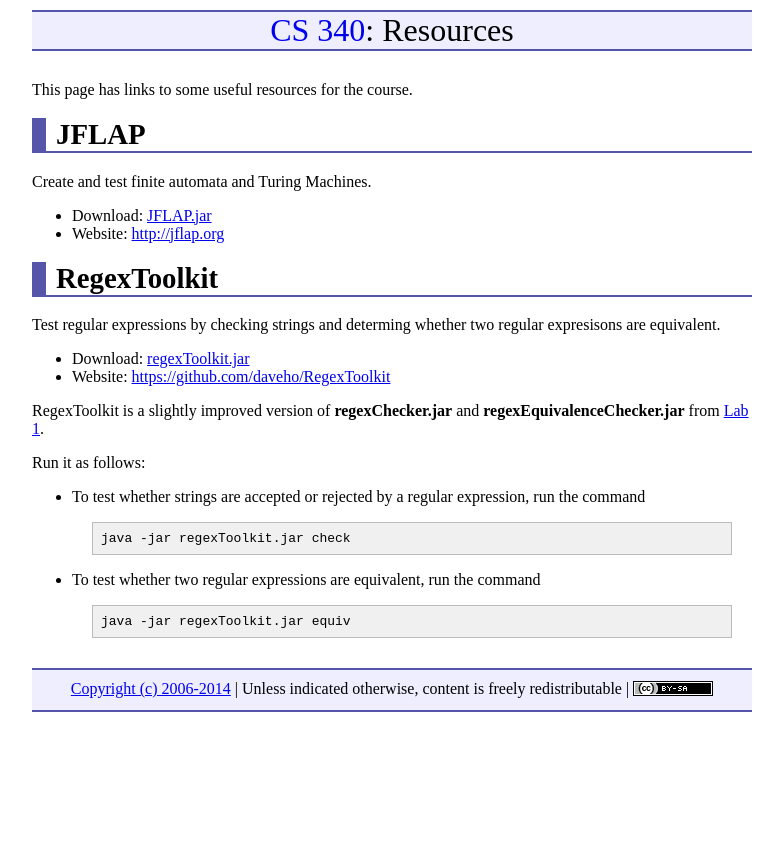
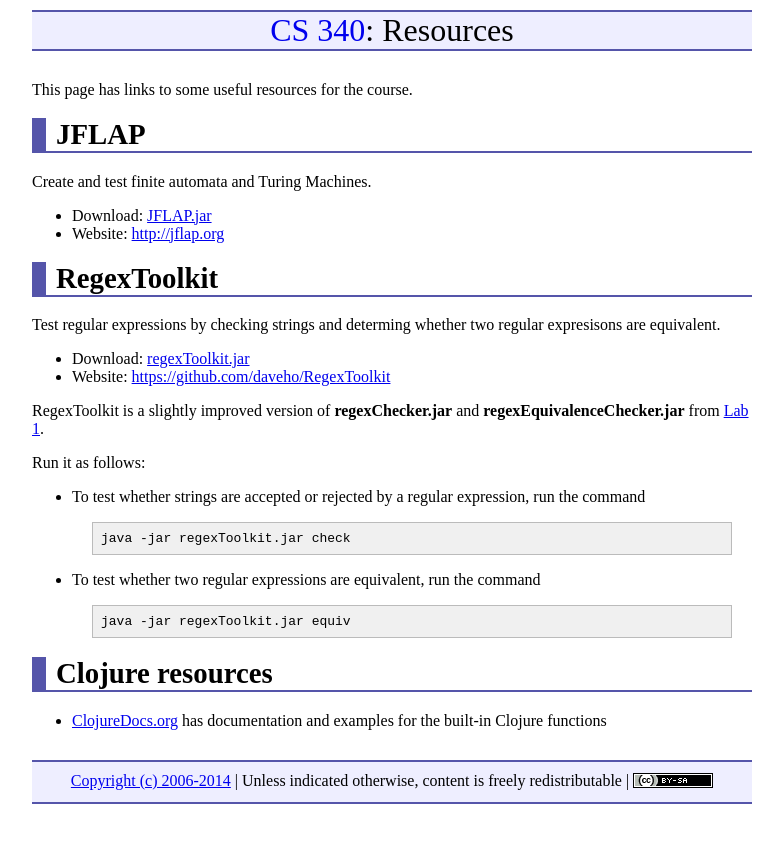
Before and after one commit to ycpcs/cs340-fall2014, a Jekyll site: the page built from resources/index.md, in a window 1280 px wide. Shown: the top 843 px of the page, without its empty margins (248-1031 px from the left). Built offline with Jekyll 4.4.1, drawn with Linux system fonts in a browser that asks for light colours; nearby versions of some CDN libraries; Markdown is read by kramdown in place of the engine named in the settings.

Commit message:
link to clojuredocs.org

```diff
--- a/resources/index.md
+++ b/resources/index.md
@@ -30,3 +30,7 @@ Run it as follows:
 * To test whether two regular expressions are equivalent, run the command
 
       java -jar regexToolkit.jar equiv
+
+# Clojure resources
+
+* [ClojureDocs.org](http://www.clojuredocs.org/) has documentation and examples for the built-in Clojure functions
```
